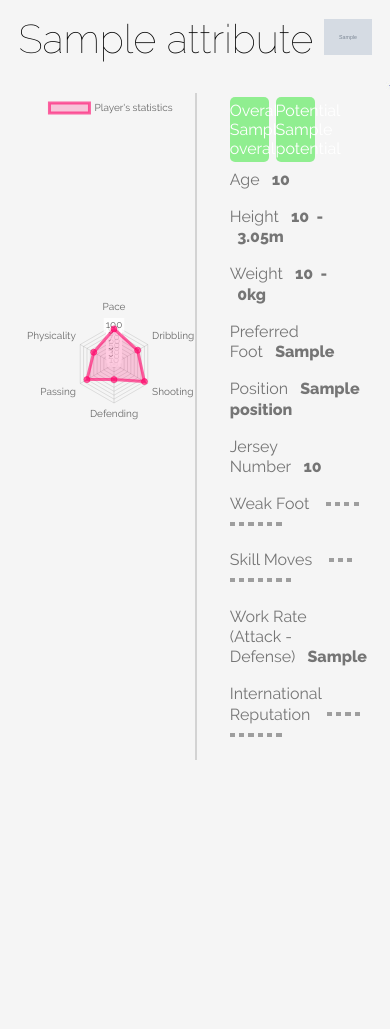
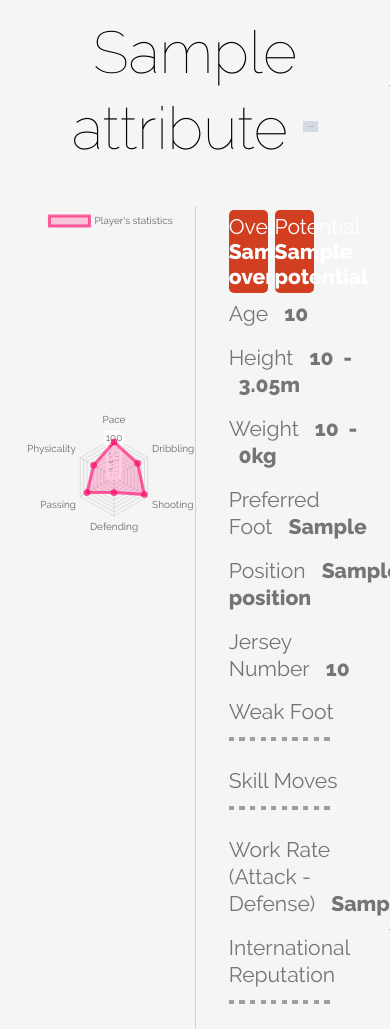
Before and after one commit to nicohlr/fifabrowser, a Flask app: template templates/player.html in a window 390 px wide; the page is wider, and only the part inside the window is pictured. Before the commit the page ends 760 px from the top of that part, so only its background shows below. Run offline with Flask 2, Linux system fonts and the light colour scheme; the template is opened without the code that fills it: most values are stand-ins (such as "Sample title", 1, 10 or a date in 2020); grey boxes marked "Sample" are stand-in pictures; some libraries are stand-ins or nearby versions; grey boxes are pictures that could not be loaded.

Commit message:
responsive design & color grades

```diff
--- a/static/css/player.css
+++ b/static/css/player.css
@@ -9,6 +9,7 @@ h1.playername {
     text-align: center;
     margin-top: 3%;
     font-size: 250%;
+    font-size: 7vh;
 }
 
 .chart-container {
@@ -23,7 +24,8 @@ h1.playername {
     margin-top: 1%;
     float: left;
     width: 35%;
-    border-left: 2px solid lightgrey;
+    border-left: solid lightgrey;
+    border-width: 0.1vw;
 }
 
 .stats-container > * {
@@ -38,13 +40,13 @@ h1.playername {
 .overall, .potential {
     width: 30%;
     height: 10%;
-    background: lightgreen;
     border-radius: 5px;
     padding: 3% 0%;
     text-align: center;
     margin: 3% 25%;
     float: left;
     color: white;
+    font-size: 2.5vh;
 }
 
 .other {
@@ -52,6 +54,7 @@ h1.playername {
     color: #757575;
     width: 100%;
     margin-top: 2%;
+    font-size: 2.5vh;
 }
 
 .potential {
--- a/static/js/player.js
+++ b/static/js/player.js
@@ -47,4 +47,36 @@ window.onload = function () {
             }
         }
     });
+
+    if (attributes['Overall'] >= 80) {
+        $('.overall').css('background', '#1A7E52')
+    }
+    else if (70<=attributes['Overall'] && attributes['Overall']<80) {
+        $('.overall').css('background', '#9FBE32')
+    }
+    else if (60<=attributes['Overall'] && attributes['Overall']<70) {
+        $('.overall').css('background', '#FECF45')
+    }
+    else if (50<=attributes['Overall'] && attributes['Overall']<60) {
+        $('.overall').css('background', '#EB802D')
+    }
+    else {
+        $('.overall').css('background', '#D13E20')
+    }
+
+    if (attributes['Potential'] >= 80) {
+        $('.potential').css('background', '#1A7E52')
+    }
+    else if (70<=attributes['Potential'] && attributes['Potential']<80) {
+        $('.potential').css('background', '#9FBE32')
+    }
+    else if (60<=attributes['Potential'] && attributes['Potential']<70) {
+        $('.potential').css('background', '#FECF45')
+    }
+    else if (50<=attributes['Potential'] && attributes['Potential']<60) {
+        $('.potential').css('background', '#EB802D')
+    }
+    else {
+        $('.potential').css('background', '#D13E20')
+    }
 }
--- a/templates/player.html
+++ b/templates/player.html
@@ -7,13 +7,13 @@
 
 {% block body %}
     <div class="dashboard">
-        <h1 class="playername"><a>{{ attributes['Name'] }}&nbsp</a><img src="{{ attributes['Photo'] }}" width="48px"></h1>
+        <h1 class="playername"><a>{{ attributes['Name'] }}&nbsp</a><img src="{{ attributes['Photo'] }}" width="4%"></h1>
         <div class="chart-container">
             <canvas id="myChart"></canvas>
         </div>
         <div class="stats-container">
-            <div class="overall"><a>Overall {{ attributes['Overall'] }}</a></div>
-            <div class="potential"><a>Potential {{ attributes['Potential'] }}</a></div>
+            <div class="overall"><a>Overall <strong>{{ attributes['Overall'] }}</strong></a></div>
+            <div class="potential"><a>Potential <strong>{{ attributes['Potential'] }}</strong></a></div>
             <div class="other">
                 <li class="label"><a>Age&nbsp&nbsp&nbsp<strong>{{ attributes['Age'] }}</strong></a></li>
                 <li class="label"><a>Height&nbsp&nbsp&nbsp<strong>{{ attributes['Height'] }}&nbsp&nbsp-&nbsp&nbsp{{ (0.3048*attributes['Height'].replace("'", ".")|float)|round(2) }}m</strong></a></li>
```
Also changed, not shown: static/css/home.css (+0 -9 lines).
